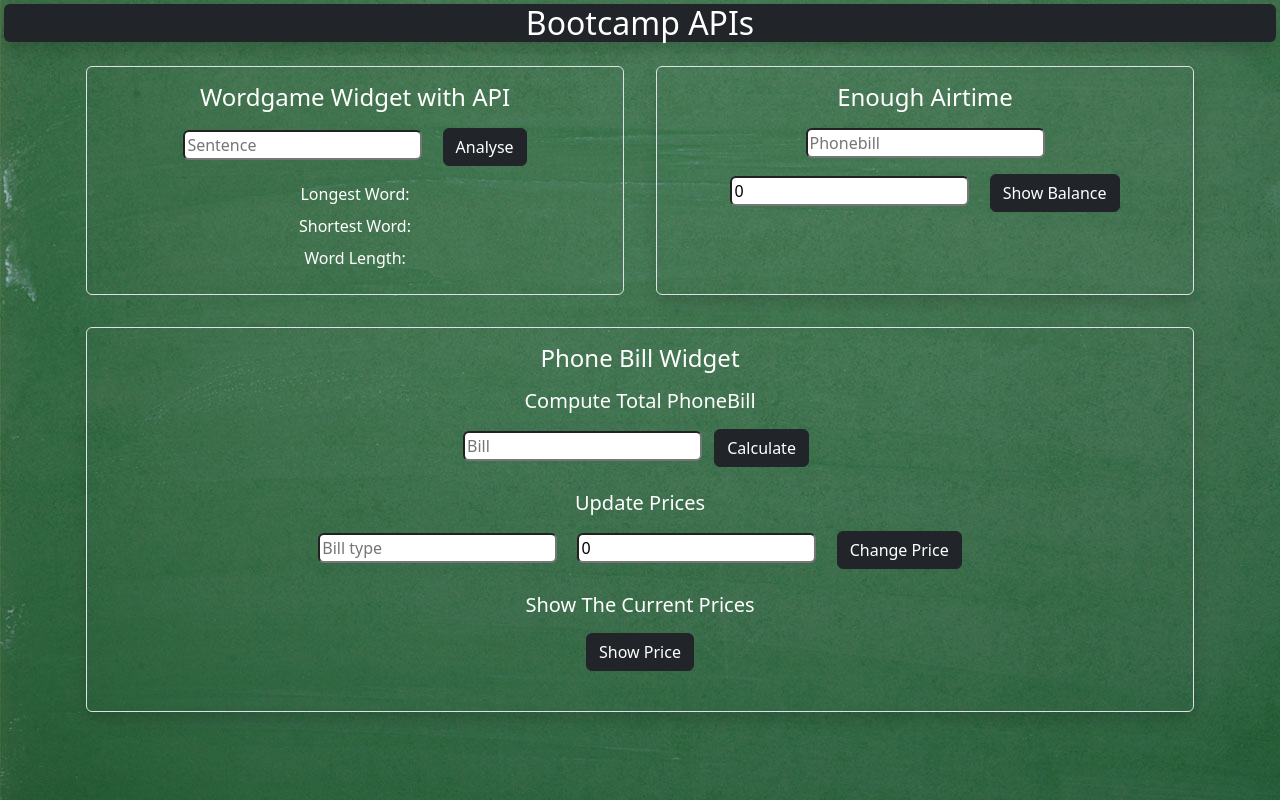
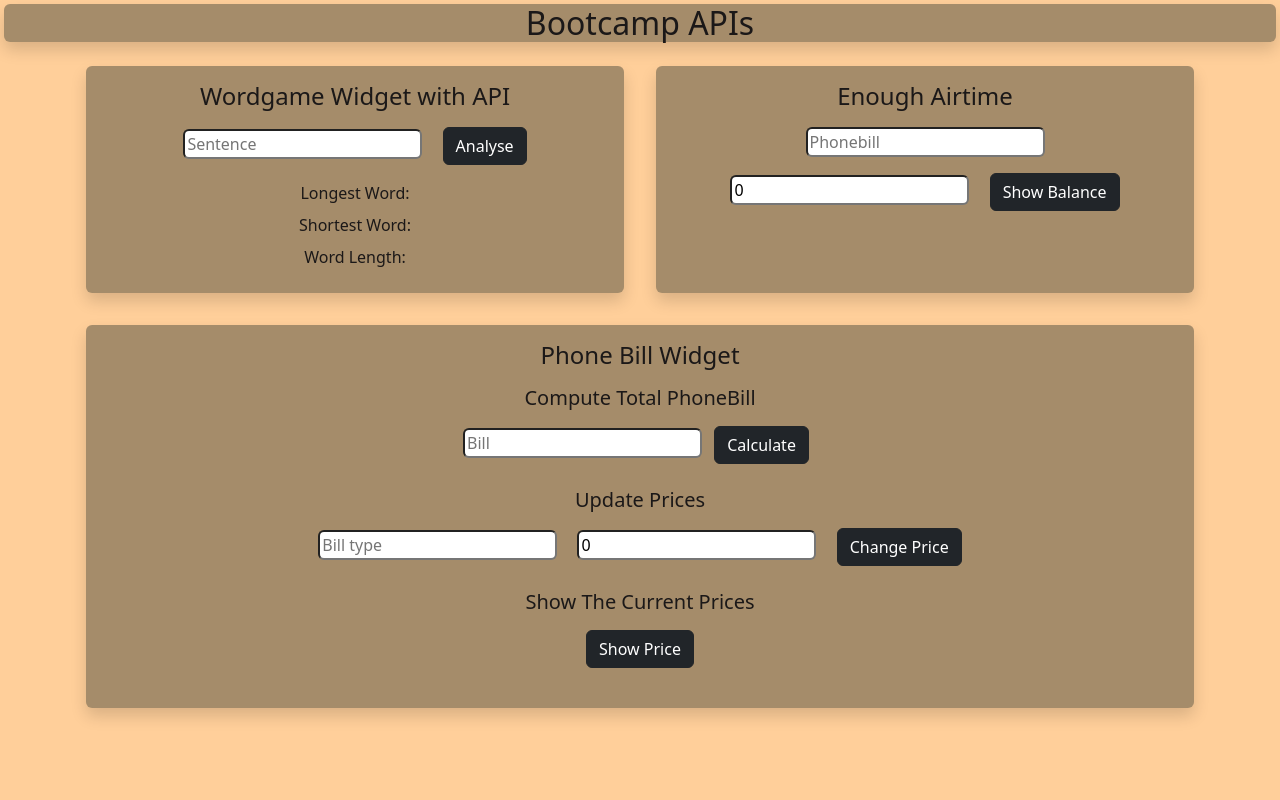
Before and after one commit to AmoMonnanyana/bootcamp_apis, a website: page public/index.html in a window 1280 px wide. Drawn offline with nearby package versions, Linux system fonts and the light colour scheme.

Commit message:
color change

```diff
--- a/public/index.html
+++ b/public/index.html
@@ -13,14 +13,14 @@
     <script src="app.js"></script>
     <title>Bootcamp Widgets with API</title>
 </head>
-<body x-data="greetApi" class="" >
-    <div class="text-center shadow text-bg-dark m-1 rounded">
+<body x-data="greetApi" class="text" >
+    <div class="text-center shadow phonebill m-1 rounded">
         <h2>Bootcamp APIs</h2>
     </div>
 
 <div class="container text-center">
   <div class="row">
-    <div class="col m-3 border p-3 text rounded">
+    <div class="col m-3 shadow p-3 phonebill rounded">
 <section>
 <h4>Wordgame Widget with API</h4>
 <input class="m-2 rounded" type="text" x-model="sentence" placeholder="Sentence">
@@ -29,24 +29,24 @@
 <p class="m-2">
     <label for="longestWord">Longest Word: </label>
     <span type="text" x-text="longestWord" x-show="longWord"></span><br>
-    <span x-show="available"><button @click="showLongWord">Show</button></span>
+    <span x-show="available"><button class="btn btn-dark btn-sm" @click="showLongWord">Show</button></span>
 </p>
 
 <p class="m-2">
     <label for="shortestWord">Shortest Word: </label>
     <span type="text" x-text="shortestWord" x-show="shortWord"></span><br>
-    <span x-show="available"><button @click="showShortWord">Show</button></span>
+    <span x-show="available"><button class="btn btn-dark btn-sm" @click="showShortWord">Show</button></span>
 </p>
 
 <p class="m-2">
     <label for="wordLength">Word Length: </label>
     <span type="text" x-text="wordLength" x-show="totalWords"></span><br>
-    <span x-show="available"><button @click="showWordLength">Show</button></span>
+    <span x-show="available"><button class="btn btn-dark btn-sm" @click="showWordLength">Show</button></span>
 </p>
 </section>
 
     </div>
-    <div class="col m-3 p-3 shadow text border rounded">
+    <div class="col m-3 p-3 shadow phonebill rounded">
         <section>
             <h4>Enough Airtime</h4>
             <input class="m-2 rounded" type="text" x-model="projectedUsage" placeholder="Phonebill">
@@ -61,7 +61,7 @@
     </div>
     </div>
     <div class="row">
-    <div class="col m-3 p-3 shadow mb-5 border text rounded">
+    <div class="col m-3 p-3 shadow mb-5 phonebill rounded">
 
         <section>
             <h4>Phone Bill Widget</h4>
--- a/public/style.css
+++ b/public/style.css
@@ -1,9 +1,21 @@
 
 body {
-    background-image: url('./green\ background.jpg');
+    background-color: rgba(255, 173, 80, 0.575);
     background-attachment: fixed;
 }
 
+.wordgame {
+    background-color: rgba(53, 35, 38, 0.438)
+}
+
+.phonebill {
+    background-color: rgba(10, 22, 22, 0.363);
+}
+
+.airtime {
+    background-color: rgba(116, 90, 90, 0.384);
+}
+
 .text {
-    color: white;
+    color: rgb(27, 24, 24)
 }
```
Also changed, not shown: public/green_background_art.jpg (added).
